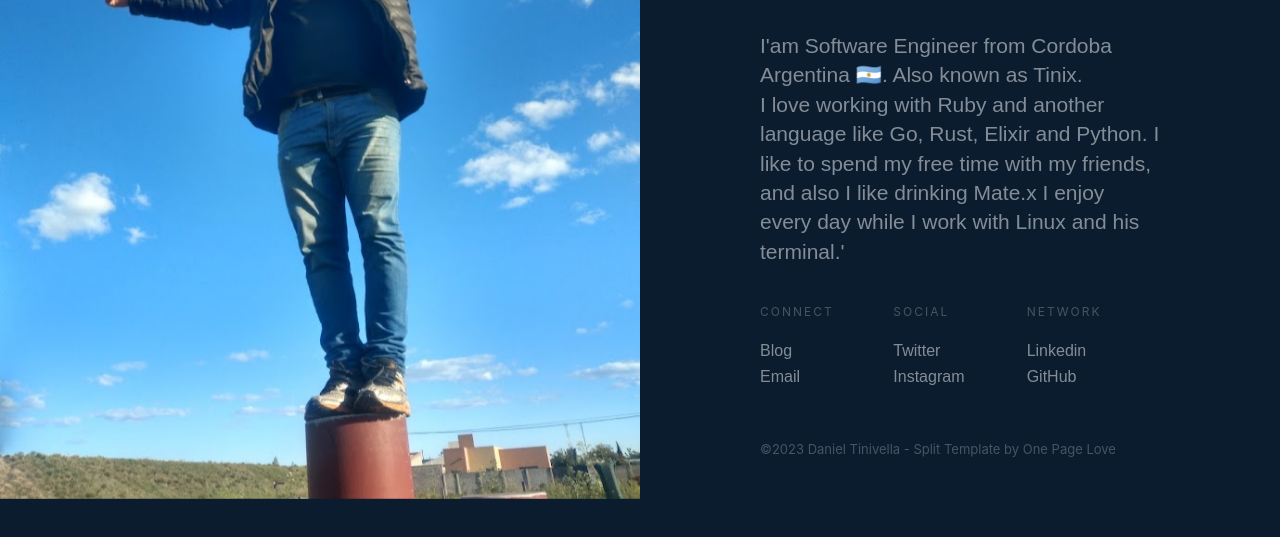
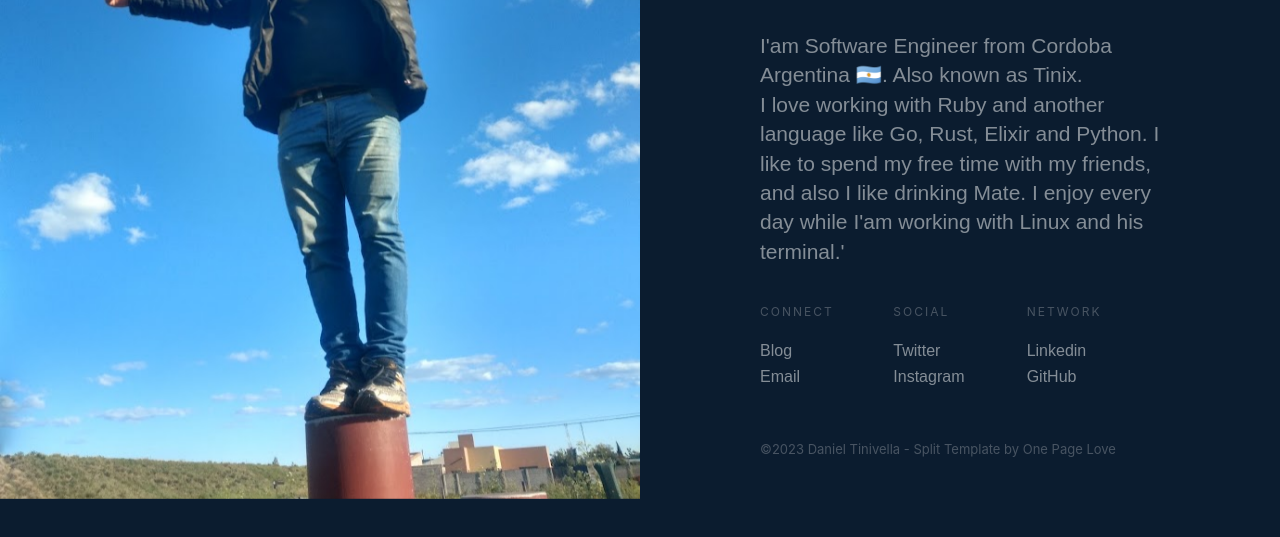
Before and after one commit to danieltinivella/danieltinivella.github.io, a plain HTML site: page index.html in a window 1280 px wide. Shown: the part 301-838 px from the top of the page. Drawn offline with nearby package versions, Linux system fonts and the light colour scheme.

Commit message:
fix introduction landing page

```diff
--- a/index.html
+++ b/index.html
@@ -33,7 +33,7 @@ body {
         <h1 class="tagline"><strong class="bold-text">Software Engineer.</strong></h1>
         <p class="bio">I'am Software Engineer from Cordoba Argentina 🇦🇷. Also known as Tinix. <br />
 	  I love working with Ruby and another language like Go, Rust, Elixir and Python.
-	  I like to spend my free time with my friends, and also I like drinking Mate.x I enjoy every day while I work with Linux and his terminal.'</p>
+	  I like to spend my free time with my friends, and also I like drinking Mate. I enjoy every day while I'am working with Linux and his terminal.'</p>
         <div class="links w-row">
           <div class="column w-col w-col-4">
             <div class="text-block-2">Connect</div>
```
